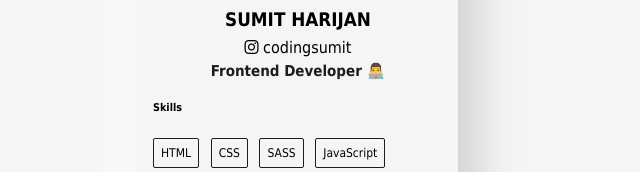
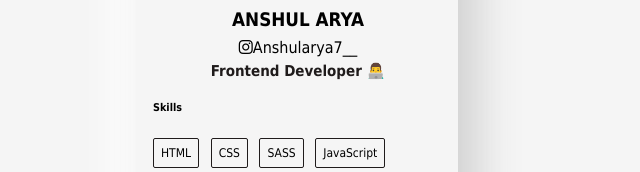
Before and after one commit to Anshularya7/Animated-Profile-Card, a plain HTML site: page index.html in a window 1280 px wide. Shown: the part 358-530 px from the top of the page, 342-982 px from the left. Drawn offline with Linux system fonts and the light colour scheme.

Commit message:
Update index.html

```diff
--- a/index.html
+++ b/index.html
@@ -18,8 +18,8 @@
         </div>
         <!-- 2 -->
         <div class="main-content">
-            <h3 class="name">Sumit Harijan</h3>
-            <span><i class="fab fa-instagram"></i> codingsumit</span>
+            <h3 class="name">Anshul Arya</h3>
+            <span><i class="fab fa-instagram"></i>Anshularya7__</span>
             <h4 class="title">Frontend developer 👨‍💻</h4>
         </div>
         <!-- 3 -->
```
